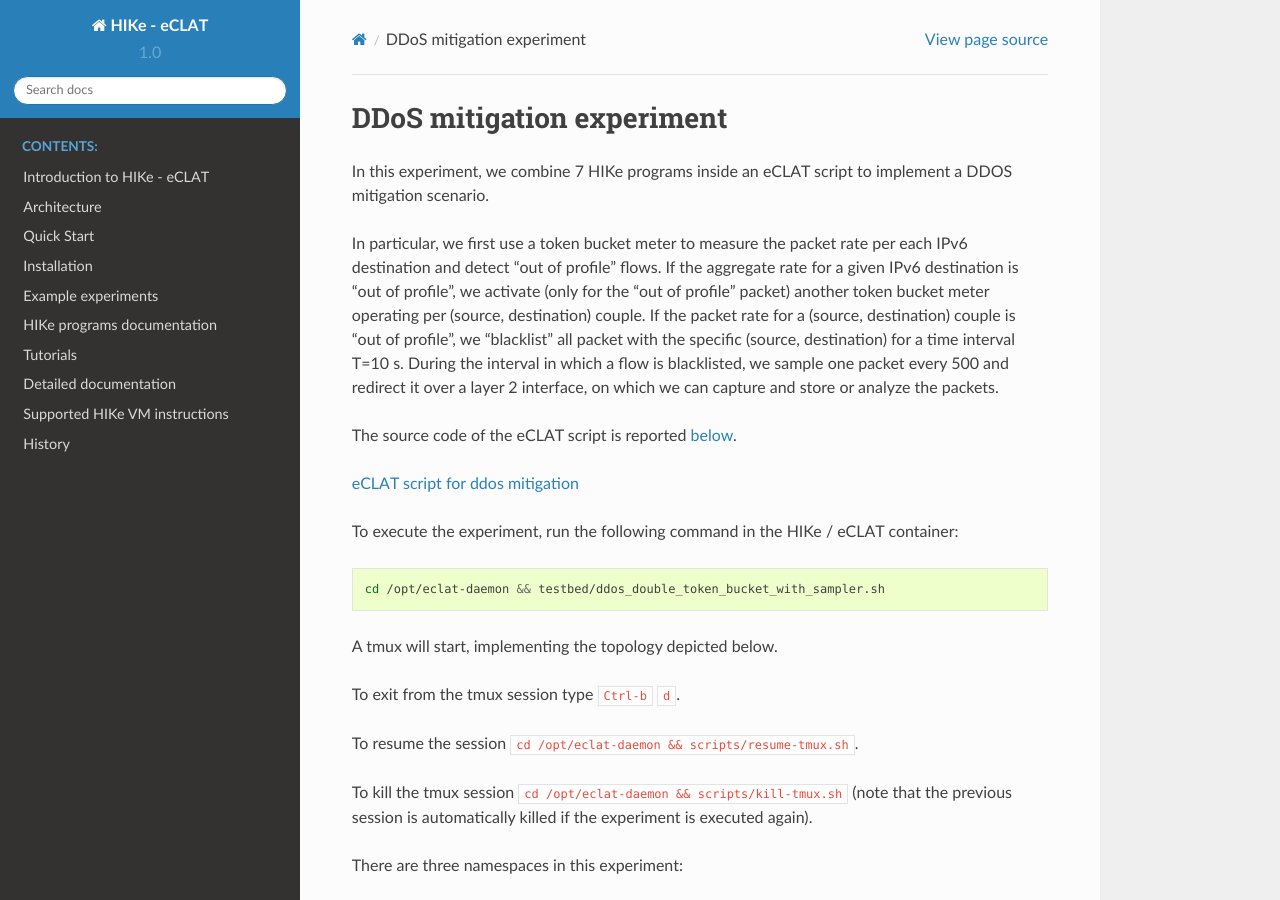
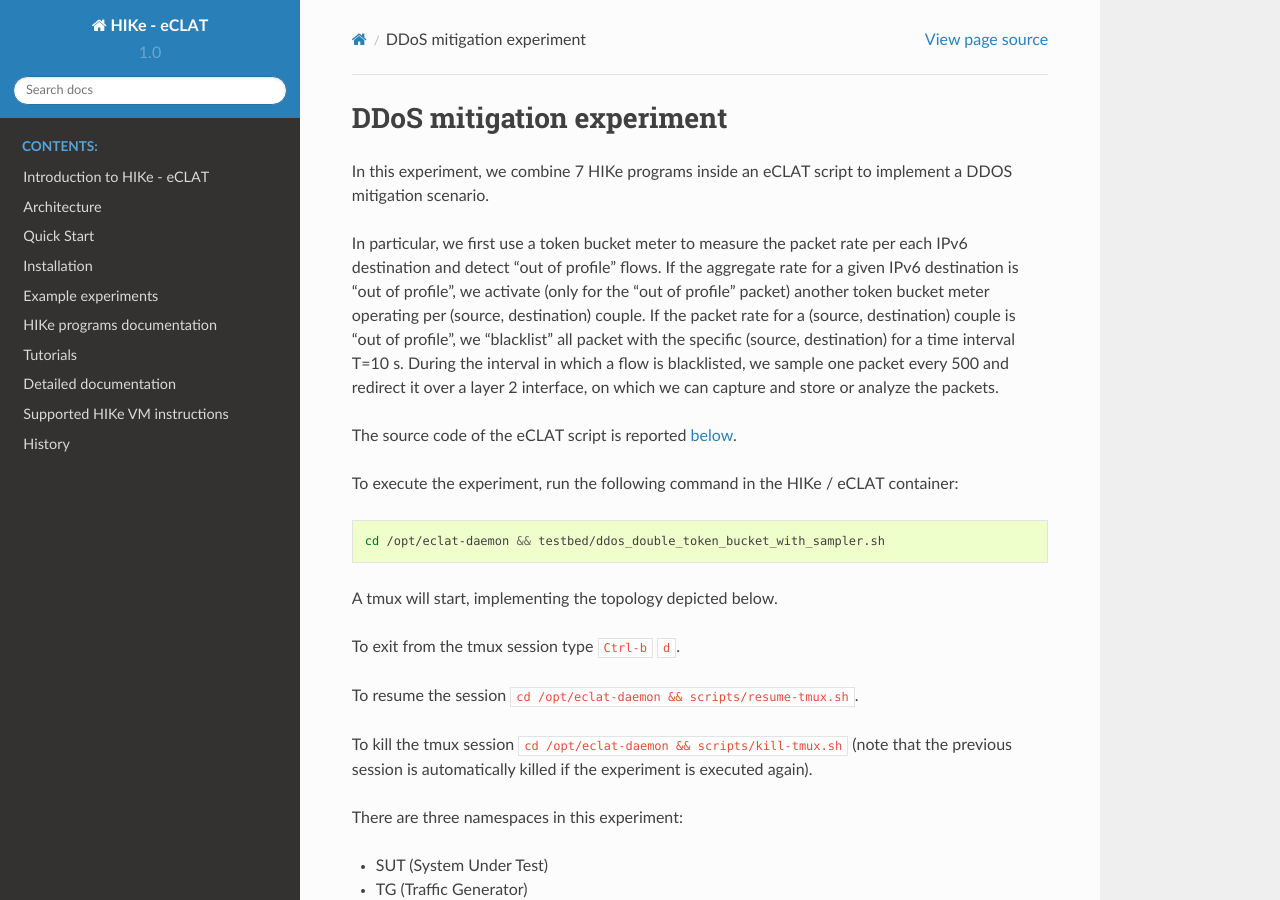
Before and after one commit to hike-eclat/docs, a Sphinx documentation site: the page built from docs/experiment_ddos_double_token_bucket.rst, in a window 1280 px wide and 900 px high. Built offline with Sphinx 7.4.7 and the Read the Docs theme 2.0.0, drawn with Linux system fonts in a browser that asks for light colours; pages that are not in the unit, such as notebooks, are missing from menus.

Commit message:
Update experiment_ddos_double_token_bucket.rst

```diff
--- a/docs/experiment_ddos_double_token_bucket.rst
+++ b/docs/experiment_ddos_double_token_bucket.rst
@@ -6,8 +6,6 @@ In this experiment, we combine 7 HIKe programs inside an eCLAT script to impleme
 In particular, we first use a token bucket meter to measure the packet rate per each IPv6 destination and detect "out of profile" flows. If the aggregate rate for a given IPv6 destination is "out of profile", we activate (only for the "out of profile" packet) another token bucket meter operating per (source, destination) couple. If the packet rate for a (source, destination) couple is "out of profile", we "blacklist" all packet with the specific (source, destination) for a time interval T=10 s. During the interval in which a flow is blacklisted, we sample one packet every 500 and redirect it over a layer 2 interface, on which we can capture and store or analyze the packets.
 
 The source code of the eCLAT script is reported :ref:`below<eclat-script-ddos>`.
-
-:ref:`eclat-script-ddos`
 
 .. Inside the container run: ``cd /opt/eclat-daemon && testbed/ddos_double_token_bucket_with_sampler.sh``
 
```
